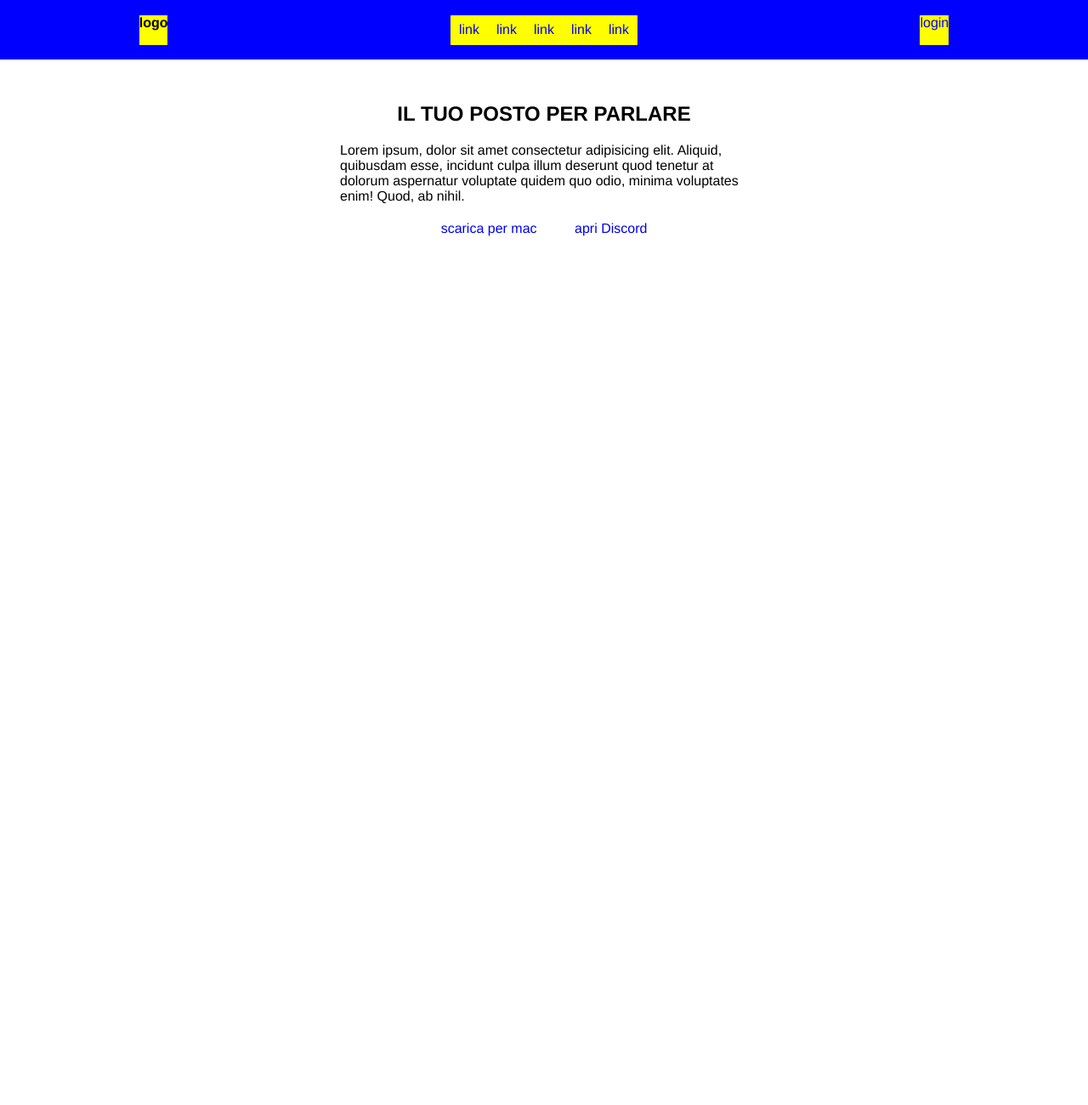
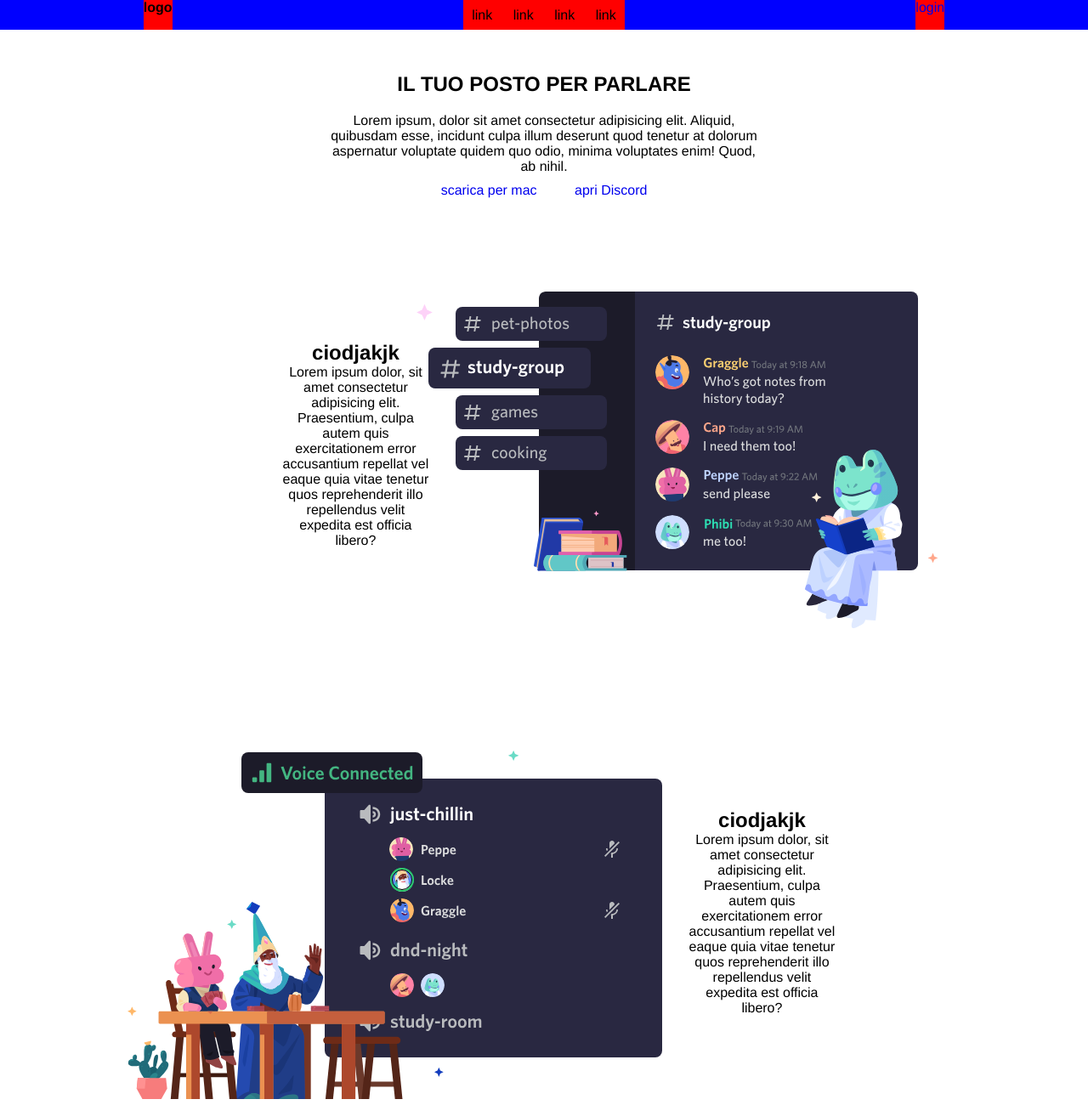
Before and after one commit to AlbertoOrlando/htmlcss-struttura-discord, a plain HTML site: page index.html in a window 1280 px wide. Shown: the top 1300 px of the page at 85% size. Before the commit the page ends 800 px from the top, so only its background shows below. Drawn offline with Linux system fonts and the light colour scheme.

Commit message:
[feat] add second part main

```diff
--- a/css/style.css
+++ b/css/style.css
@@ -11,7 +11,7 @@
 
 header{
     background-color: blue;
-    height: 70px;
+    /* height: 70px; */
     display: flex;
     gap: 5px;
     justify-content: space-around;
@@ -21,7 +21,7 @@ header{
 .head{
     /* width: 50px; */
     height: 35px;
-    background-color: yellow;
+    background-color: red;
 }
 
 #list{
@@ -32,10 +32,15 @@ header{
 
 .marginlist{
     margin: 0px 10px;
+    list-style: none;
 }
+
+ul li{
+    display: inline-block;
+}
+
 a{text-decoration: none;
 }
-
 /* main */
 
 /* main{
@@ -52,11 +57,19 @@ a{text-decoration: none;
     background-image: url();
     justify-content: center;
     align-items: center;
-    margin: 50px 400px;
+    margin: 40px 0px;
+}
+h1{
+    width: 40%;
+    text-align: center;
+    margin: 10px 0px;
+
 }
 
-p{
-    margin: 20px 0px;
+#par1{
+    margin: 10px 0px;
+    text-align: center;
+    width: 40%;
 }
 
 label{
@@ -64,3 +77,84 @@ label{
 }
 
 /* second part main */
+
+/* .secondsec{
+    display: flex;
+    flex-direction: column;
+    justify-content: center;
+    align-items: center;
+} */
+
+.maincont{
+    display: flex;
+    justify-content: center;
+    align-items: center;
+    text-align: center;
+    padding: 30px 30px;
+}
+
+.maincont2{
+    display: flex;
+    justify-content: center;
+    align-items: center;
+    text-align: center;
+    padding: 30px 30px;
+}
+
+.maincont p{
+    /* margin: 20px 100px; */
+    /* text-align: center; */
+    width: 40%;
+    margin-left: 300px;
+}
+
+.maincont h2{
+    /* margin: 20px 100px; */
+    width: 40%;
+    margin-left: 300px;
+    /* text-align: center; */
+}
+
+.maincont2 h2{
+    /* margin: 20px 100px; */
+    width: 40%;
+    margin-right: 300px;
+    /* text-align: center; */
+}
+
+.maincont2 p{
+    /* margin: 20px 100px; */
+    /* text-align: center; */
+    width: 40%;
+    margin-right: 300px;
+}
+
+.maincont img{
+    margin-right: 100px;
+}
+
+.maincont2 img{
+    margin: 50px 0px;
+    margin-left: 100px;
+}
+
+.lastcont{
+    display: flex;
+    flex-direction: column;
+    background-image: url();
+    justify-content: center;
+    align-items: center;
+    margin: 40px 0px;
+    text-align: center;
+    padding: 30px 30px;
+
+}
+
+.thirdcont{
+    margin-left:  450px;
+    margin-top: 100px;
+}
+
+.lastbot{
+    margin-top: 50px;
+}
--- a/index.html
+++ b/index.html
@@ -18,13 +18,20 @@
 
         </div>
 
-        <div class="head" id="list">
+        <nav class="head" id="list">
+            <!-- <a class="marginlist" href="link">link</a>
             <a class="marginlist" href="link">link</a>
             <a class="marginlist" href="link">link</a>
             <a class="marginlist" href="link">link</a>
-            <a class="marginlist" href="link">link</a>
-            <a class="marginlist" href="link">link</a>
-        </div>
+            <a class="marginlist" href="link">link</a> -->
+            <ul>
+                <li class="marginlist"><a href="link"></a>link</li>
+                <li class="marginlist"><a href="link"></a>link</li>
+                <li class="marginlist"><a href="link"></a>link</li>
+                <li class="marginlist"><a href="link"></a>link</li>
+
+            </ul>
+        </nav>
 
         <div class="head">
             <a href="login">login</a>
@@ -41,7 +48,7 @@
 
         <section class="firstsec">
             <h1>IL TUO POSTO PER PARLARE</h1>
-            <p>Lorem ipsum, dolor sit amet consectetur adipisicing elit.  Aliquid, quibusdam esse, incidunt culpa illum deserunt  quod tenetur at dolorum aspernatur voluptate quidem quo odio, minima voluptates enim! Quod, ab nihil.
+            <p id="par1">Lorem ipsum, dolor sit amet consectetur adipisicing elit.  Aliquid, quibusdam esse, incidunt culpa illum deserunt  quod tenetur at dolorum aspernatur voluptate quidem quo odio, minima voluptates enim! Quod, ab nihil.
             <div class="bottom">
                 <label><a href="sad">scarica per mac</a></label>
                 <label><a href="sa">apri Discord</a></label>
@@ -54,15 +61,27 @@
         <section class="secondsec">
 
             <div class="maincont">
+               <div>
+                    <h2>ciodjakjk</h2>
+                    <p>Lorem ipsum dolor, sit amet consectetur adipisicing elit. Praesentium, culpa autem quis exercitationem error accusantium repellat vel eaque quia vitae tenetur quos reprehenderit illo repellendus velit expedita est officia libero?</p>
+               </div>
+                <img src="img/item1.svg" alt="prima img">
 
             </div>
 
-            <div class="maincont">
-
+            <div class="maincont2">
+                <img src="img/item2.svg" alt="seconda img">
+                <div>
+                    <h2>ciodjakjk</h2>
+                    <p>Lorem ipsum dolor, sit amet consectetur adipisicing elit. Praesentium, culpa autem quis exercitationem error accusantium repellat vel eaque quia vitae tenetur quos reprehenderit illo repellendus velit expedita est officia libero?</p>
+                </div>
             </div>
 
             <div class="maincont">
-
+                <div>
+                    <h2>ciodjakjk</h2>
+                    <p>Lorem ipsum dolor, sit amet consectetur adipisicing elit. Praesentium, culpa autem quis exercitationem error accusantium repellat vel eaque quia vitae tenetur quos reprehenderit illo repellendus velit expedita est officia libero?</p></div>
+                <img src="img/item3.svg" alt="terza img">
             </div>
 
         </section>
@@ -72,6 +91,15 @@
         <section class="thirdsec">
 
             <div class="lastcont">
+                <div class="thirdcont">
+                    <h1>IL TUO POSTO PER PARLARE</h1>
+                    <p id="par1">Lorem ipsum, dolor sit amet consectetur adipisicing elit.  Aliquid, quibusdam esse, incidunt culpa illum deserunt  quod tenetur at dolorum aspernatur voluptate quidem quo odio, minima voluptates enim! Quod, ab nihil.</p>
+                </div>
+                <img src="img/item4-big.svg" alt="quarta img">
+                <p><strong>cioa io dkejof</strong></p>
+                <div class="lastbot bottom">
+                    <label><a href="sad">scarica per mac</a></label>
+                </div>
 
             </div>
 
```
